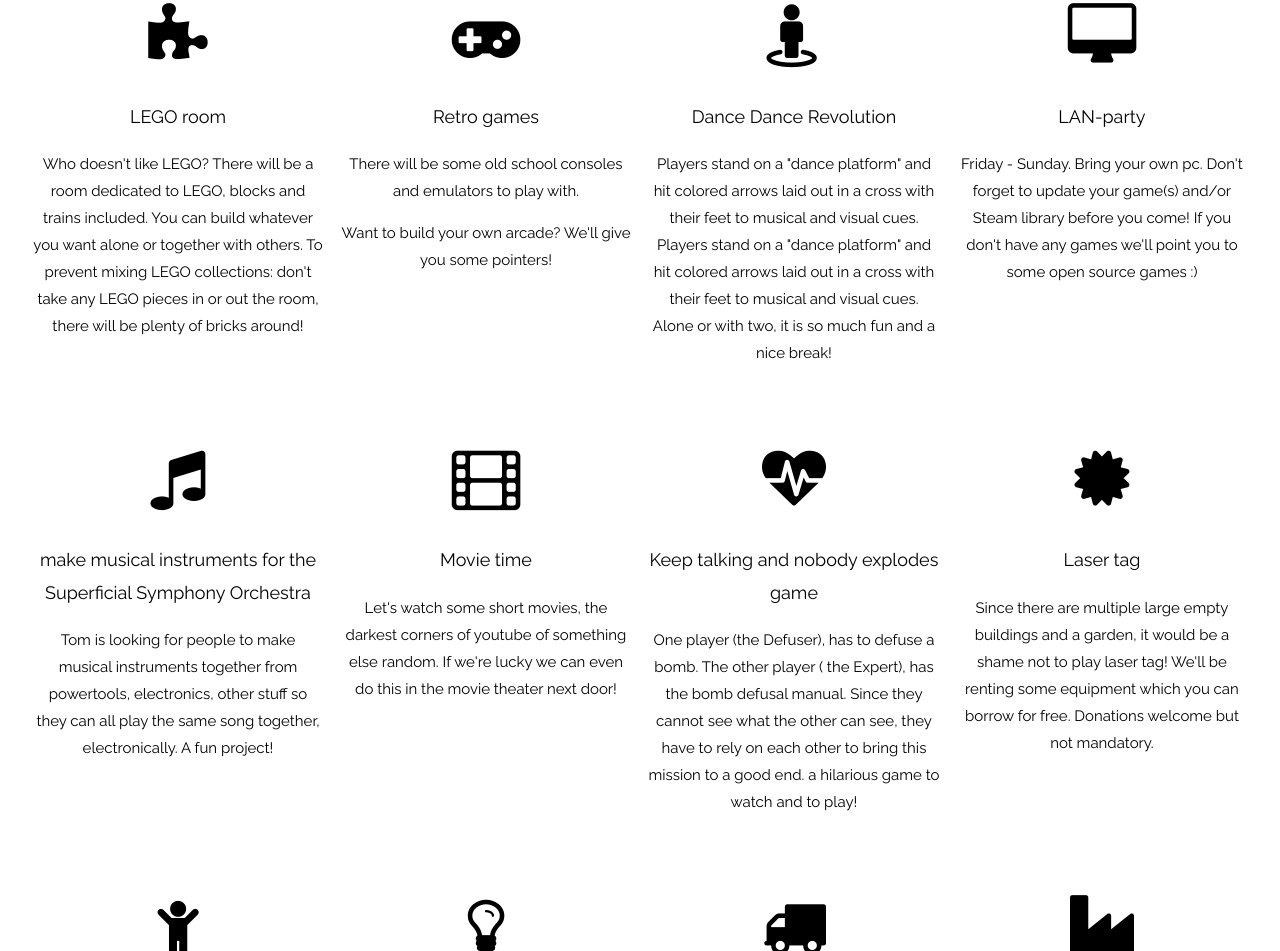
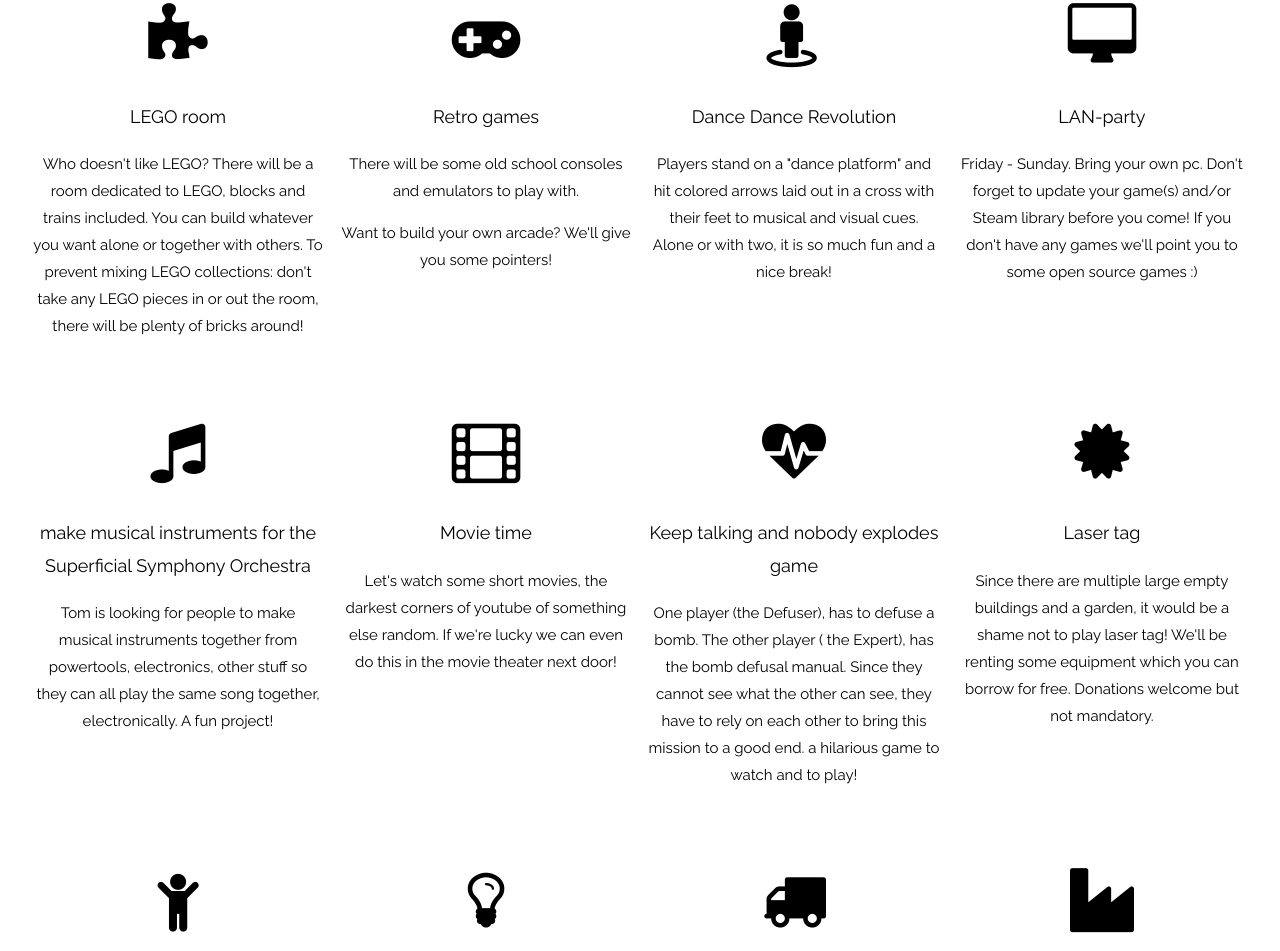
Before and after one commit to belbassy/kortrijk.hackerspaces.be, a plain HTML site: page index.html in a window 1280 px wide. Shown: the part 1682-2633 px from the top of the page. Drawn offline with nearby package versions, Linux system fonts and the light colour scheme; some packages are replaced by stand-ins of ours.

Commit message:
removed double line

```diff
--- a/index.html
+++ b/index.html
@@ -120,7 +120,7 @@ body, html {
     <div class="w3-quarter">
       <i class="fa fa-street-view w3-margin-bottom w3-jumbo"></i>
       <p class="w3-large">Dance Dance Revolution</p>
-      <p>Players stand on a "dance platform" and hit colored arrows laid out in a cross with their feet to musical and visual cues. Players stand on a "dance platform" and hit colored arrows laid out in a cross with their feet to musical and visual cues. Alone or with two, it is so much fun and a nice break!</p>
+      <p>Players stand on a "dance platform" and hit colored arrows laid out in a cross with their feet to musical and visual cues.  Alone or with two, it is so much fun and a nice break!</p>
     </div>
     <div class="w3-quarter">
       <i class="fa fa-desktop w3-margin-bottom w3-jumbo"></i>
```
